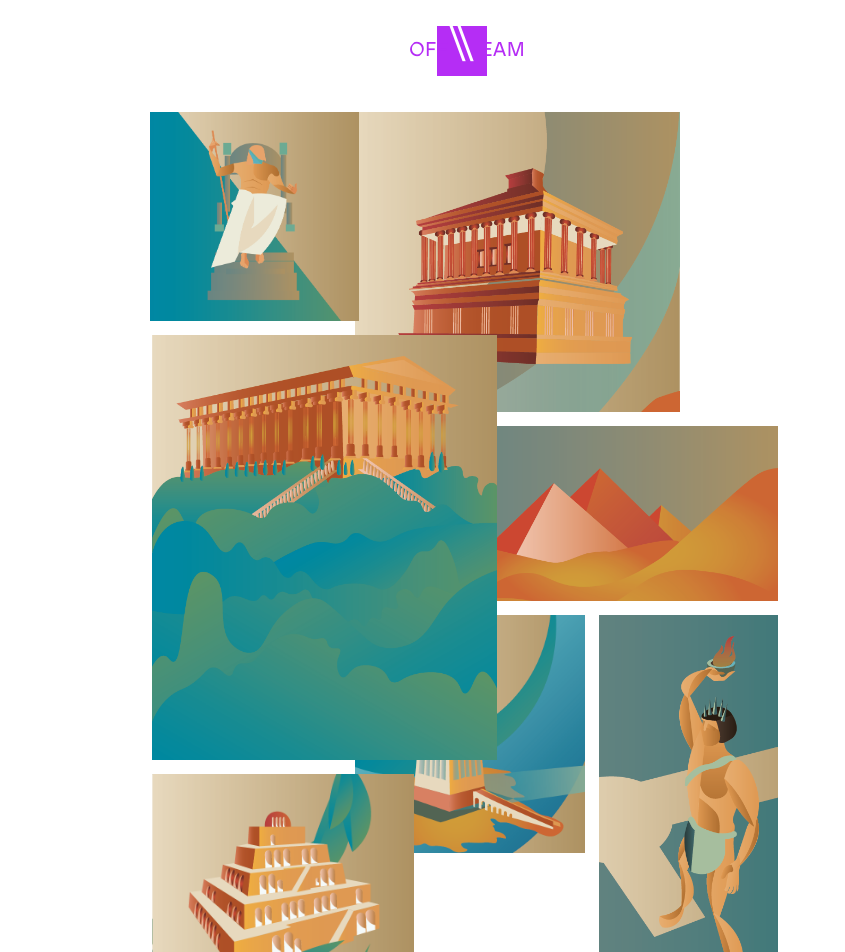
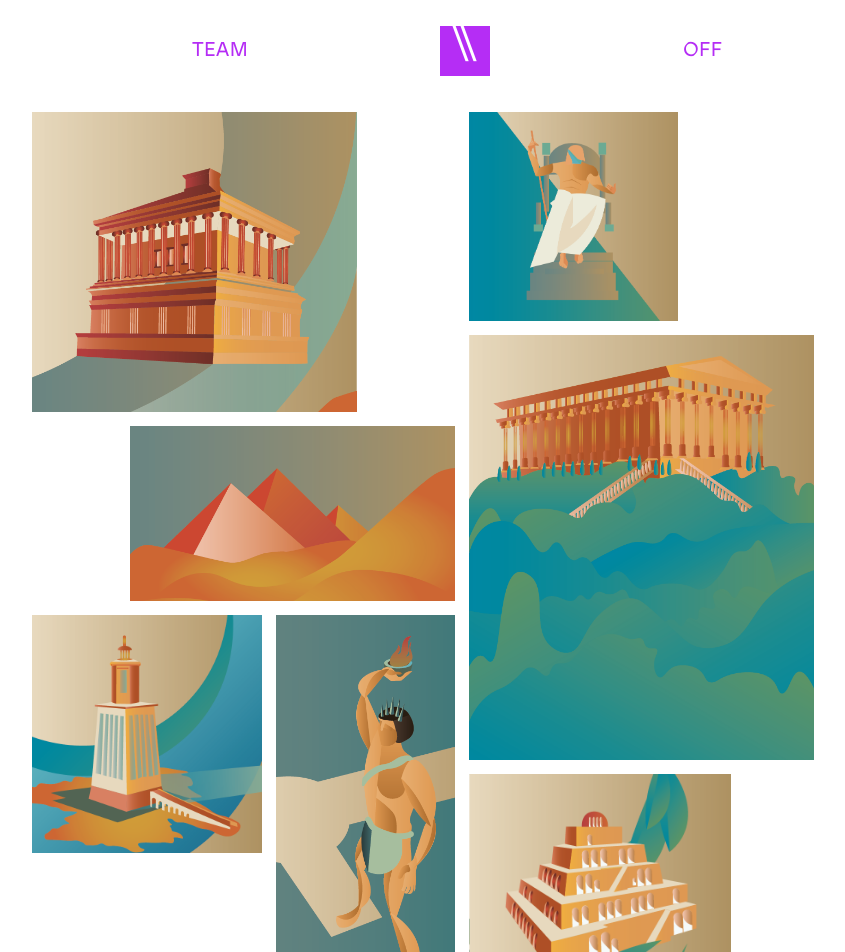
Before and after one commit to SoleneRamis/regard, a Vue app: page /#/ in a window 1280 px wide. Shown: the top 952 px of the page, without its empty margins (178-1023 px from the left). Built offline with nearby package versions, Linux system fonts and the light colour scheme.

Commit message:
update components

```diff
--- a/src/components/Merveilles.vue
+++ b/src/components/Merveilles.vue
@@ -1,5 +1,6 @@
 <template>
   <div class="merveilles">
+    <div class="container" ref="titleContainer">
       <div class="left">
         <img class="mausoleeHalicarnasse" src="../assets/02_sept_merveilles/mausoleeHalicarnasse.png"/>
         <img class="pyramidesKeops" src="../assets/02_sept_merveilles/pyramidesKeops.png"/>
@@ -11,15 +12,27 @@
         <img class="templeArthemis" src="../assets/02_sept_merveilles/templeArthemis.png"/>
         <img class="jardinsSuspendues" src="../assets/02_sept_merveilles/jardinsSuspendues.png"/>
       </div>
-      <span class="title">les sept merveilles</span>
+    </div>
+      <span class="title"  :class="{'hoverTitle': isHover}">les sept merveilles</span>
   </div>
 </template>
 
 <script>
 export default {
-  name: "Merveilles",
-  data() {
-    return {}
+  name: 'Merveilles',
+  data () {
+    return {
+      isHover: false
+    }
+  },
+  mounted () {
+    // ---- EVENT FOR HOVER ANIMATION ----
+    this.$refs.titleContainer.addEventListener('mouseenter', () => {
+      this.isHover = true
+    })
+    this.$refs.titleContainer.addEventListener('mouseleave', () => {
+      this.isHover = false
+    })
   }
 }
 </script>
@@ -32,80 +45,84 @@ export default {
   position: absolute;
   top: 6.5vh;
   display: flex;
+  justify-content: center;
+  .container {
+    width: 60%;
+    display: flex;
+    justify-content: space-between;
     .left {
       width: 50%;
       height: 100%;
+      display: flex;
+      flex-direction: column;
+      align-items: flex-end;
       .mausoleeHalicarnasse {
         width: 325px;
         height: 300px;
-      position: absolute;
-      left: 525px;
+        margin-right: 105px;
+        margin-bottom: 14px;
       }
       .pyramidesKeops {
         width: 325px;
         height: 175px;
-      position: absolute;
-      left: 623px;
-      top: 314px;
+        margin-right: 7px;
+        margin-bottom: 14px;
       }
       .phareAlexendrie {
         width: 230px;
         height: 238px;
-      position: absolute;
-      left: 525px;
-      top: 503px;
+        margin-right: 200px;
+        margin-bottom: 14px;
       }
       .colosseRhodes {
         width: 179px;
         height: 421px;
-      position: absolute;
-      left: 769px;
-      top: 503px;
+        margin-right: 7px;
+        margin-top: -252px;
+        margin-bottom: 14px;
       }
     }
     .right {
       width: 50%;
       height: 100%;
+      display: flex;
+      flex-direction: column;
       .statueZeus {
         width: 209px;
         height: 209px;
-      position: absolute;
-      right: 735px;
-      top: 0;
+        margin-left: 7px;
+        margin-bottom: 14px;
       }
       .templeArthemis {
         width: 345px;
         height: 425px;
-      position: absolute;
-      right: 597px;
-      top: 223px;
+        margin-left: 7px;
+        margin-bottom: 14px;
       }
       .jardinsSuspendues {
         width: 262px;
         height: 262px;
-      position: absolute;
-      right: 680px;
-      top: 662px;
+        margin-left: 7px;
+        margin-bottom: 14px;
+      }
     }
   }
   .title {
-    position: absolute;
-    left: 16.5vw;
+    position: fixed;
+    left: 9vw;
     top: 31vh;
     visibility: hidden;
     font-family: "Le Murmure";
     -webkit-text-fill-color: transparent;
     -webkit-text-stroke-width: 3px;
     -webkit-text-stroke-color: $purple;
-    font-size: 130px;
+    font-size: 121.5px;
     line-height: normal;
     letter-spacing: 8px;
     z-index: 1;
   }
-  &:hover {
-    .title {
+  .hoverTitle {
     visibility: visible;
   }
 }
-}
 </style>
--- a/src/components/Navbar.vue
+++ b/src/components/Navbar.vue
@@ -44,16 +44,12 @@ export default {
   justify-content: space-around;
   background-color: white;
   .team {
-    position: absolute;
-    left: 647px;
-  }
-  .name {
-    position: absolute;
-    left: 936px;
+    position: fixed;
+    left: 370px;
   }
   .off {
-    position: absolute;
-    right: 654px;
+    position: fixed;
+    right: 380px;
   }
   .team,
   .off {
@@ -73,6 +69,7 @@ export default {
   .logoAnim {
     position: relative;
     margin-top: -14px;
+    margin-left: 6px;
     transform: translate(0px);
     transition: all 1s ease-in-out;
     .square {
@@ -121,17 +118,17 @@ export default {
       transition: all 1s ease-in-out;
       .square {
         width: 23px;
-        height: 18px;
-        transform: scale(0.3) translate(2vw, 3.5vw);
+        height: 12px;
+        transform: scale(0.3) translate(2.7vw, 5.5vw);
         transition: all 1s ease-in-out;
       }
       .slashLeft {
-        transform: translate(-1.5vw, -0.2vh) scale(1);
+        transform: translate(-2vw, -0.4vh) scale(1);
         color: $purple;
         transition: all 1s ease-in-out;
       }
       .slashRight {
-        transform: translate(3.3vw, -0.2vh) scale(1);
+        transform: translate(4.3vw, -0.4vh) scale(1);
         color: $purple;
         transition: all 1s ease-in-out;
       }
```
Lines whose indentation alone changed are shown as unchanged.
